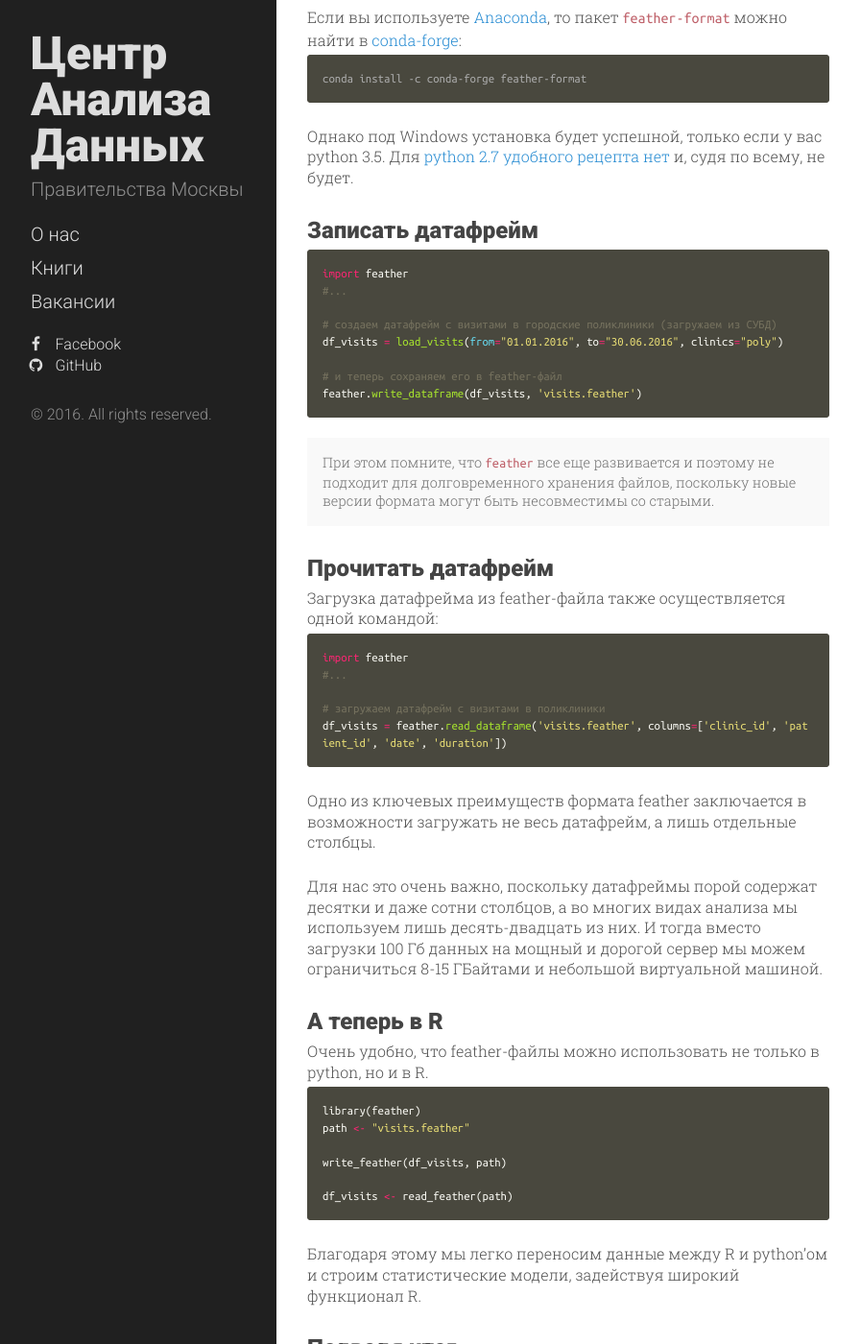
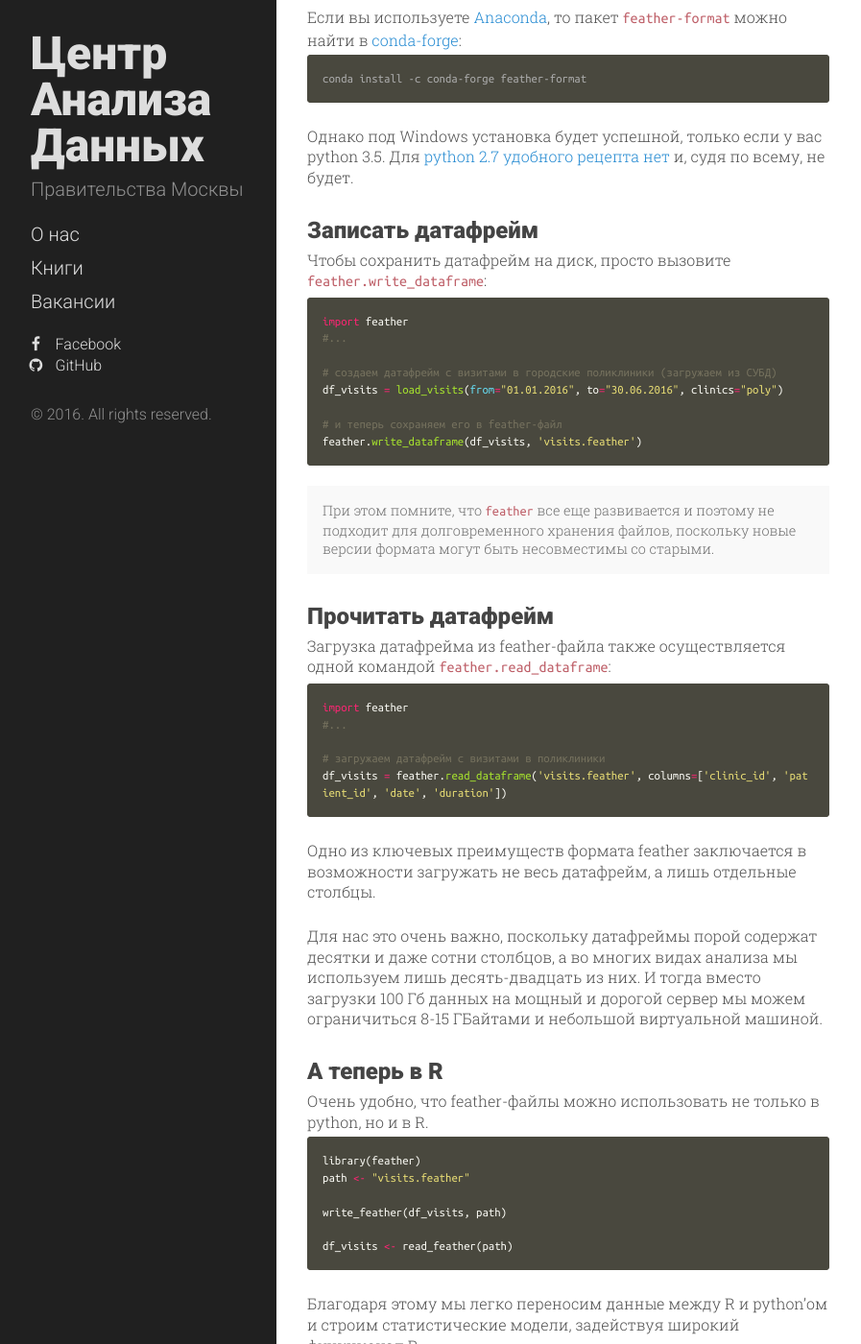
Before and after one commit to ElinaKirillova/analysiscenter.github.io, a Jekyll site: the page built from _posts/2016-11-10-use-feather.md, in a window 1280 px wide and 1400 px high, scrolled down 1074 px. Shown: the whole window at 96% size, without its empty margins (0-897 px from the left). Built offline with Jekyll 4.4.1, drawn with Linux system fonts in a browser that asks for light colours; nearby versions of some CDN libraries; comment, search, counter and statistics services are not loaded; some of the changed text lies outside the part shown.

Commit message:
Added post about feather (minor fixes)

````diff
--- a/_posts/2016-11-10-use-feather.md
+++ b/_posts/2016-11-10-use-feather.md
@@ -38,6 +38,7 @@ conda install -c conda-forge feather-format
 
 
 ## Записать датафрейм
+Чтобы сохранить датафрейм на диск, просто вызовите `feather.write_dataframe`:
 
 ```python
 import feather
@@ -55,7 +56,7 @@ feather.write_dataframe(df_visits, 'visits.feather')
 
 ## Прочитать датафрейм
 
-Загрузка датафрейма из feather-файла также осуществляется одной командой:
+Загрузка датафрейма из feather-файла также осуществляется одной командой `feather.read_dataframe`:
 
 ```python
 import feather
@@ -89,4 +90,4 @@ df_visits <- read_feather(path)
 
 Во-вторых, он компактно хранит данные (благодаря поддержке `Categorical`/`factor` и строк переменной длины).
 
-В-третьих, он умеет обращаться с `NA`-значениями для любых типов данных
+В-третьих, он умеет обращаться с `NA`-значениями для любых типов данных.
````
